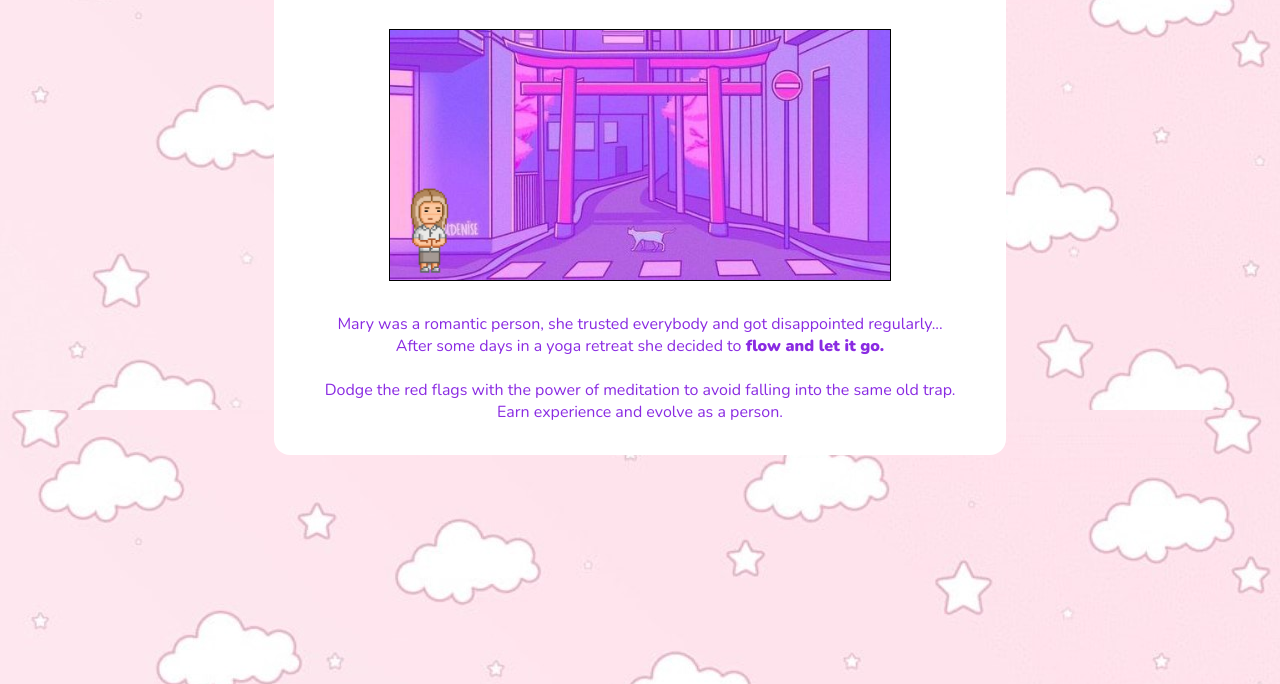
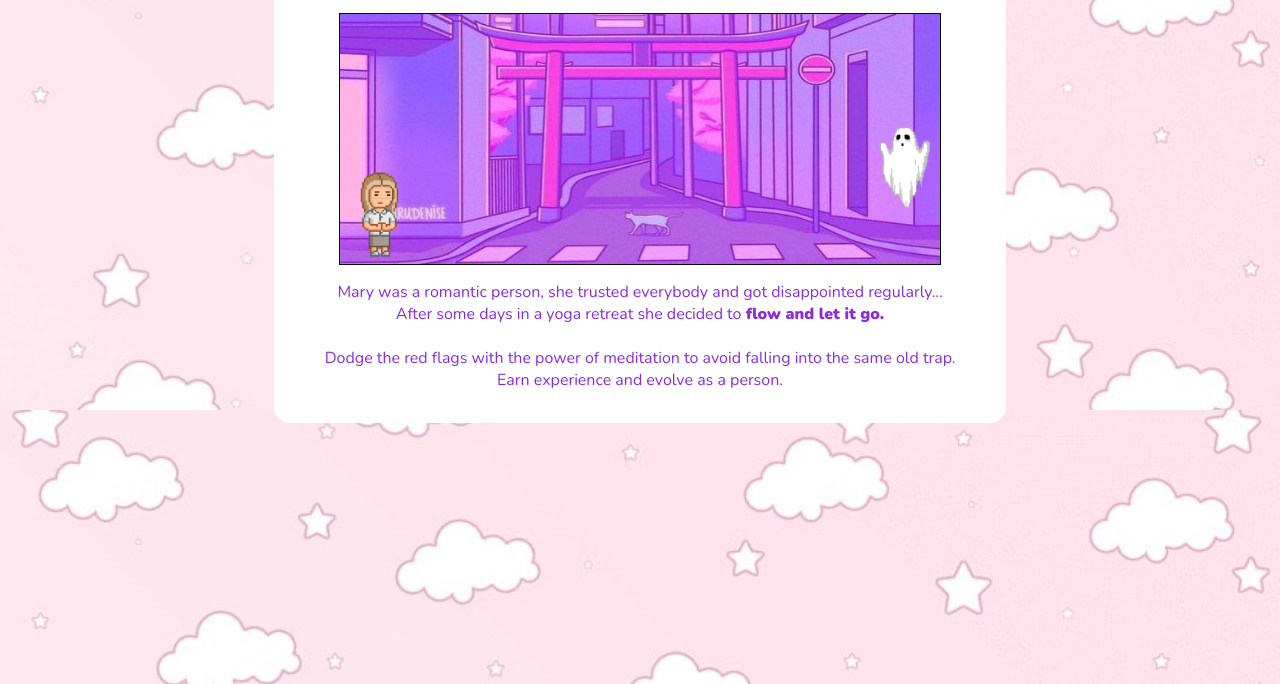
Before and after one commit to garciasole/dinosaur-game, a plain HTML site: page index.html in a window 1280 px wide. Shown: the part 116-800 px from the top of the page. Drawn offline with nearby package versions, Linux system fonts and the light colour scheme.

Commit message:
Added 2 secs to start, ghost and made it bigger

```diff
--- a/index.html
+++ b/index.html
@@ -15,6 +15,7 @@
 <div id="game">
 <div id="character"></div>
 <div id="block"></div>
+<div id="character-men"></div>
 </div>
 <p id="story">Mary was a romantic person, she trusted everybody and got disappointed regularly... <br>
     After some days in a yoga retreat she decided to <strong> flow and let it go.</strong> <br><br>
--- a/script.js
+++ b/script.js
@@ -1,5 +1,6 @@
 var character = document.getElementById("character");
 var block = document.getElementById("block");
+var characterMen = document.getElementById("character-men")
 
 function jump(){
     if(character.classList !== "animate"){
@@ -18,6 +19,7 @@ var checkDead = setInterval(function(){
   if (blockLeft<40 && blockLeft>0 && characterTop>=100){
     block.style.animation = "none";
     block.style.display = "none";
-    alert("GAME OVER" + "\n" + "you fell in love with a fuckboy :(");
+    characterMen.style.backgroundImage = "url('ghost.png')";
+    //alert("GAME OVER" + "\n" + "you fell in love with a fuckboy :(");
   }
 },10);
--- a/style.css
+++ b/style.css
@@ -32,12 +32,12 @@ h1{
 }
 
 #game{
-    width: 500px;
+    width: 600px;
     height: 250px;
     border: 1px solid black;
     background-image: url(background-game.jpg);
-    background-size: 500px 250px;
-    margin: 2rem auto;
+    background-size: 600px 250px;
+    margin: 1rem auto;
 }
 
 #character{
@@ -48,6 +48,16 @@ h1{
     position: relative;
     top: 150px;
     left: 20px;
+}
+
+#character-men{
+    width: 50px;
+    height: 100px;
+    background-image: url(character-men.png);
+    background-size: 50px 100px;
+    position: relative;
+    top: 5px;
+    left: 540px;
 }
 
 .animate{
@@ -63,6 +73,7 @@ h1{
     top: 100px;
     left: 500px;
     animation: block 1s infinite linear;
+    animation-delay: 2s;
 }
 
 @keyframes jump{
```
Also changed, not shown: character-men.png (added), ghost.png (added).
